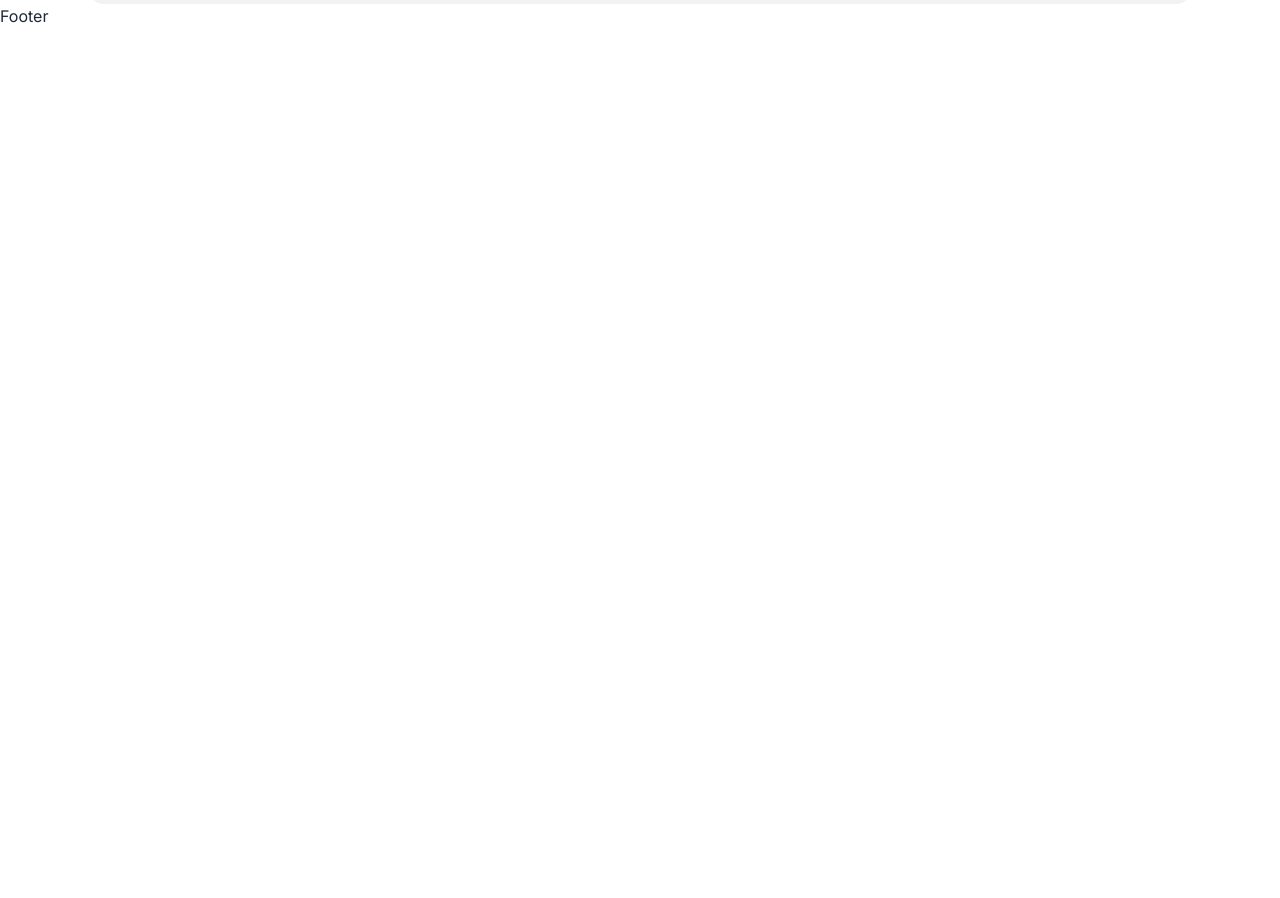
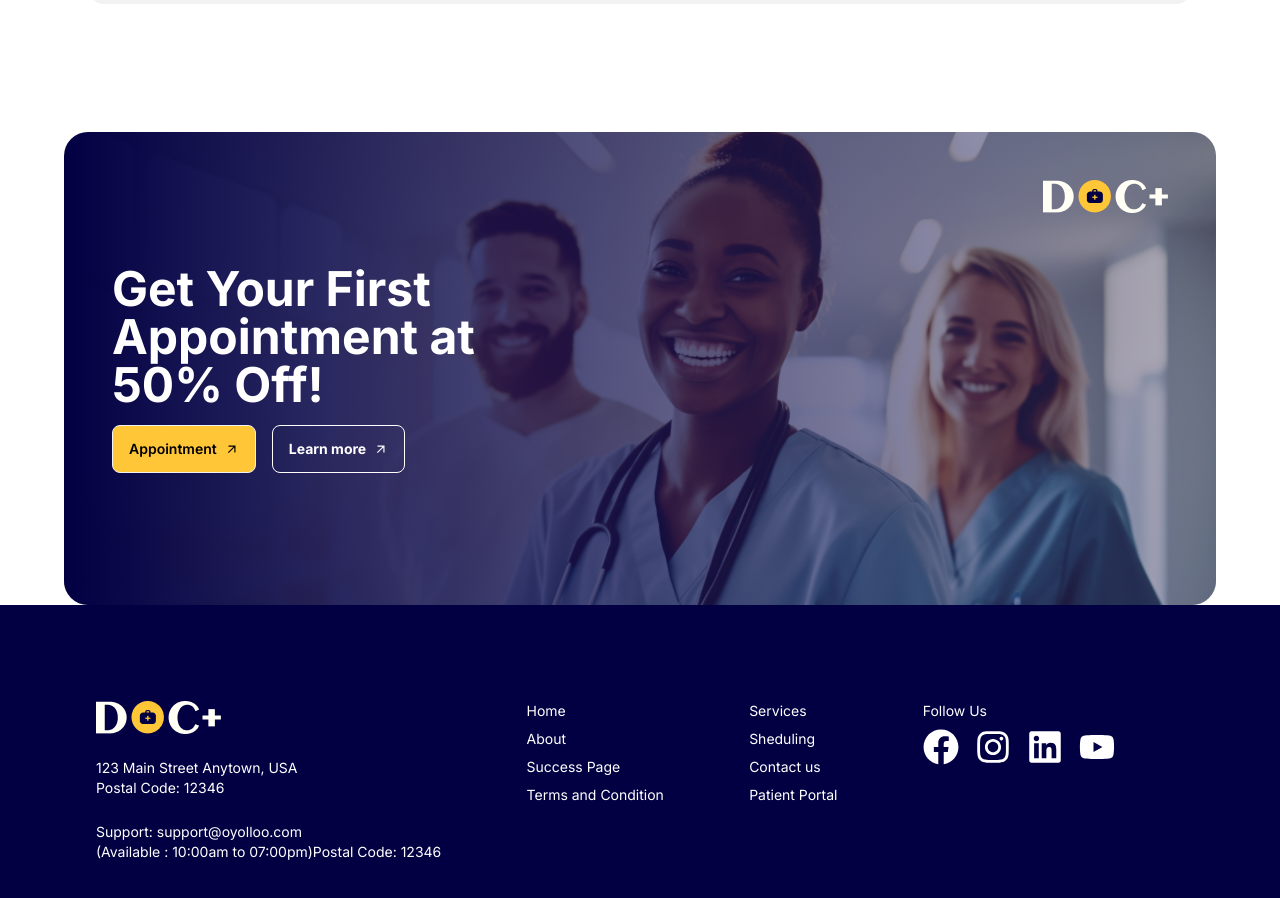
Before and after one commit to masum362/codelabs_digital_task, a React (Vite) app: page / in a window 1280 px wide. Shown: the part 3480-4378 px from the top of the page. Before the commit the page ends 3508 px from the top, so only its background shows below. Built offline with nearby package versions, Linux system fonts and the light colour scheme.

Commit message:
add: footer and offer section

```diff
--- a/src/App.jsx
+++ b/src/App.jsx
@@ -3,6 +3,7 @@ import Faqs from "./components/faq/Faqs"
 import Footer from "./components/footer/Footer"
 import Hero from "./components/hero/Hero"
 import Navbar from "./components/navbar/Navbar"
+import Offer from "./components/offer/Offer"
 import PatientsHelpCards from "./components/patientsHelpCards/PatientsHelpCards"
 import Service from "./components/service/Service"
 import Tastimonials from "./components/tastimonials/Tastimonials"
@@ -22,6 +23,7 @@ function App() {
           <Service />
           <Tastimonials />
           <Faqs />
+          <Offer />
         </main>
       </div>
       <Footer />
--- a/src/components/footer/Footer.jsx
+++ b/src/components/footer/Footer.jsx
@@ -1,8 +1,58 @@
-import React from 'react'
+import lightLogo from '../../assets/logo light.png'
+import { FaFacebook, FaInstagram, FaLinkedin, FaYoutube } from "react-icons/fa";
+
 
 const Footer = () => {
   return (
-    <div>Footer</div>
+    <footer className='footer bg-themeColor text-white p-24'>
+      <aside>
+        <img src={lightLogo} alt="company logo" />
+        <p className='mt-4'>
+          123 Main Street Anytown, USA
+          <br />
+          Postal Code: 12346
+        </p>
+        <p className='mt-4'>
+          Support: support@oyolloo.com
+          <br />
+          (Available : 10:00am to 07:00pm)Postal Code: 12346
+        </p>
+      </aside>
+      <nav>
+        <a className="link link-hover">Home</a>
+        <a className="link link-hover">About</a>
+        <a className="link link-hover">Success Page</a>
+        <a className="link link-hover">Terms and Condition</a>
+      </nav>
+      <nav>
+        <a className="link link-hover">Services</a>
+        <a className="link link-hover">Sheduling</a>
+        <a className="link link-hover">Contact us</a>
+        <a className="link link-hover">Patient Portal</a>
+      </nav>
+      <nav>
+        <h6 className="">Follow Us</h6>
+        <div className="grid grid-flow-col gap-4">
+          <a>
+            <FaFacebook size={36} />
+          </a>
+          <a>
+            <FaInstagram size={36} />
+
+          </a>
+          <a>
+            <FaLinkedin size={36} />
+
+          </a>
+          <a>
+            <FaYoutube size={36} />
+
+          </a>
+
+        </div>
+      </nav>
+
+    </footer>
   )
 }
 
--- /dev/null
+++ b/src/components/offer/Offer.jsx
@@ -0,0 +1,29 @@
+import React from 'react'
+import offerBanner from '../../assets/Rectangle 32.png'
+import Button from '../button/Button'
+import logoLight from '../../assets/logo light.png'
+const Offer = () => {
+    return (
+        <div className='relative rounded-full w-full'>
+            <img src={offerBanner} alt="hero banner image" className='w-full h-full rounded-3xl' />
+            <div className='absolute top-0 left-0 w-full h-full bg-gradient-to-r from-[#020043FF] to-[#0200434D] rounded-3xl'></div>
+            <div className='absolute top-0 left-0 w-full h-full flex  justify-between p-2 md:p-12 text-white'>
+                <div className='flex flex-col items-start justify-center gap-4 '>
+                    <h1 className='text-lg md:text-5xl font-bold max-w-sm md:max-w-md'>Get Your
+                        First Appointment
+                        at 50% Off!</h1>
+                    <div className='flex flex-row items-center gap-4'>
+                        <Button style={"bg-accent text-black hover:bg-transparent hover:text-white hover:border-accent"}>Appointment</Button>
+                        <Button style={'rounded-lg bg-transparent text-white hover:bg-slate-800 hover:text-white border-white font-bold'}>Learn more</Button>
+                    </div>
+                </div>
+                <div>
+
+                    <img src={logoLight} alt="logo" className='w-16 md:w-auto' />
+                </div>
+            </div>
+        </div>
+    )
+}
+
+export default Offer
```
